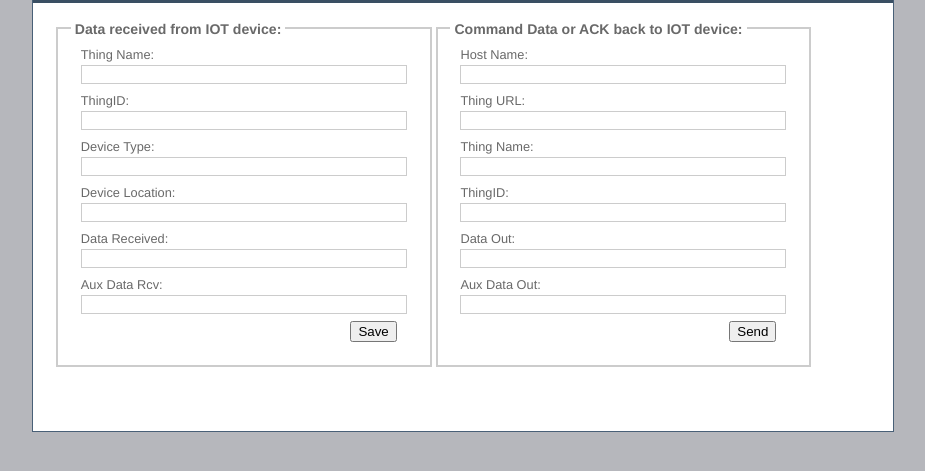
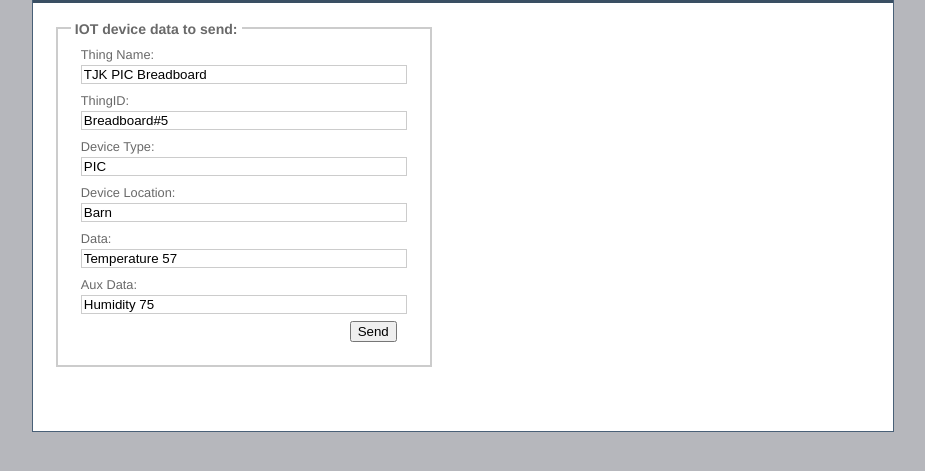
Before and after one commit to tomk4114/TJK, a plain HTML site: page Testit.html in a window 1280 px wide. Shown: the part 125-596 px from the top of the page, without its empty margins (177-1102 px from the left). Drawn offline with Linux system fonts and the light colour scheme.

Commit message:
Update Testit.html

```diff
--- a/Testit.html
+++ b/Testit.html
@@ -7,7 +7,7 @@
 		<link href="Styles/Site.css" rel="stylesheet" type="text/css" />
 </head>
 <body>
-	<form method="get" action="./Rust2.html" id="ctl01">
+	<form method="get" action="Run.html" id="ctl01">
 	    <div class="page">
 	        <div class="header">
 	            <div class="title">
@@ -34,66 +34,39 @@
 	                <tr>
 	                	<td>
 	                     	<fieldset class="login" id="f1">
-				                <legend>Data received from <b>IOT</b> device:</legend>
+				                <legend><b>IOT</b> device data to send:</legend>
 				                  	<p>
 				                    	<label for="ThingName" id="ThingNameLabel">Thing Name:</label>
-				                    	<input name="ThingName" type="text" id="ThingName" class="textEntry" />
+				                    	<input name="ThingName" type="text" id="ThingName" class="textEntry" value="TJK PIC Breadboard" />
 				                	</p>
 				                	<p>
 				                    	<label for="ThingID" id="ThingNameLabel">ThingID:</label>
-				                    	<input name="ThingID" type="text" id="ThingID" class="textEntry" />
+				                    	<input name="ThingID" type="text" id="ThingID" class="textEntry" value="Breadboard#5" />
 				                	</p>
 					                <p>
 					                    <label for="DeviceType" id="DeviceTypeLabel">Device Type:</label>
-					                    <input name="DeviceType" type="text" id="DeviceType" class="textEntry" />
+					                    <input name="DeviceType" type="text" id="DeviceType" class="textEntry" value="PIC"/>
 					                </p>
 					                <p>
 					                    <label for="Location" id="LocationLabel">Device Location:</label>
-					                    <input name="Location" type="text" id="Location" class="textEntry" />
+					                    <input name="Location" type="text" id="Location" class="textEntry" value="Barn"/>
 					                </p>
 					                <p>
-				                    	<label for="DataRcv" id="DataRcvLabel">Data Received:</label>
-				                    	<input name="DataRcv" type="text" id="DataRcv" class="textEntry" />
+				                    	<label for="DataRcv" id="DataRcvLabel">Data:</label>
+				                    	<input name="DataRcv" type="text" id="DataRcv" class="textEntry" value="Temperature 57"/>
 				                	</p>
 				                	<p>
-				                    	<label for="AuxData" id="DataAuxLabel">Aux Data Rcv:</label>
-				                    	<input name="AuxData" type="text" id="AuxData" class="textEntry" />
-				                	</p>
-				                	<p class="submitButton">
-	                					<input type="button" name="SavetButton" value="Save" />
-	            					</p>
-	                		</fieldset>
-	                    </td>
-	                    <td>
-	                    	<fieldset class="register" id="f2">
-		                		<legend> Command Data or ACK back to <b>IOT</b> device:</legend>
-					                <p>
-				                    	<label for="HostName" id="HostNameLabel">Host Name:</label>
-				                    	<input name="HostName" type="text" id=HostName" class="textEntry" />
-				                	</p>
-				                	<p>
-				                    	<label for="ThingURL" id="ThingURLLabel">Thing URL:</label>
-				                    	<input name="ThingURL" type="text" id="ThingURL" class="textEntry" />
-				                	</p>
-					                <p>
-				                    	<label for="hThingName" id="ThingNameLabel">Thing Name:</label>
-				                    	<input name="hThingName" type="text" id="hThingName" class="textEntry" />
-				                	</p>
-				                	<p>
-				                    	<label for="HThingID" id="HThingNameLabel">ThingID:</label>
-				                    	<input name="HThingID" type="text" id="HThingID" class="textEntry" />
-					                <p>
-				                    	<label for="DataOut" id="DataOutLabel">Data Out:</label>
-				                    	<input name="DataOUt" type="text" id="DataOut" class="textEntry" />
-				                	</p>
-				                	<p>
-				                    	<label for="AuxDataout" id="AuxDataOutLabel">Aux Data Out:</label>
-				                    	<input name="AuxDataout" type="text" id="AuxDataOut" class="textEntry" />
+				                    	<label for="AuxData" id="DataAuxLabel">Aux Data:</label>
+				                    	<input name="AuxData" type="text" id="AuxData" class="textEntry" value="Humidity 75"/>
 				                	</p>
 				                	<p class="submitButton">
 	                					<input type="submit" name="HostButton" value="Send" />
 	            					</p>
-		            		</fieldset>
+
+	                		</fieldset>
+	                    </td>
+	                    <td>
+
 	                    </td>
 	                </tr>
 	            </table>
```
